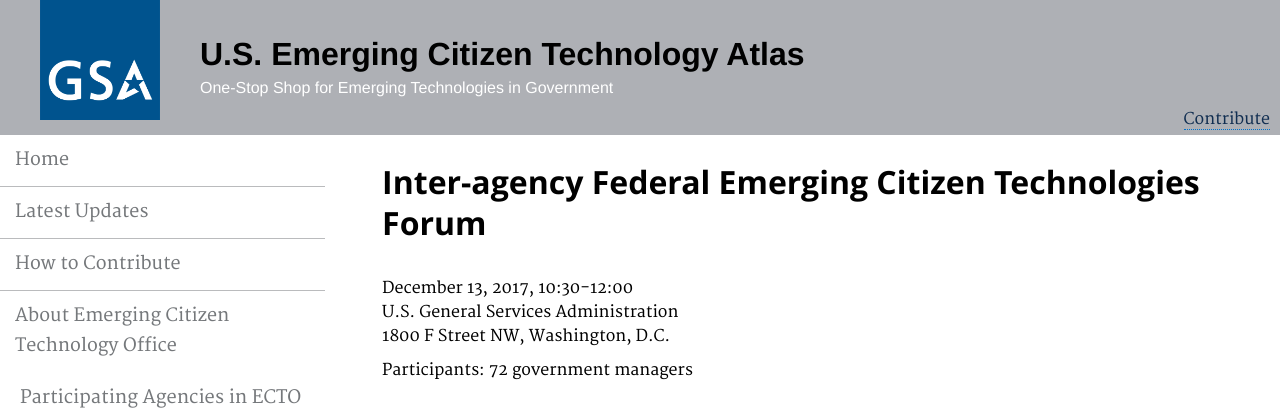
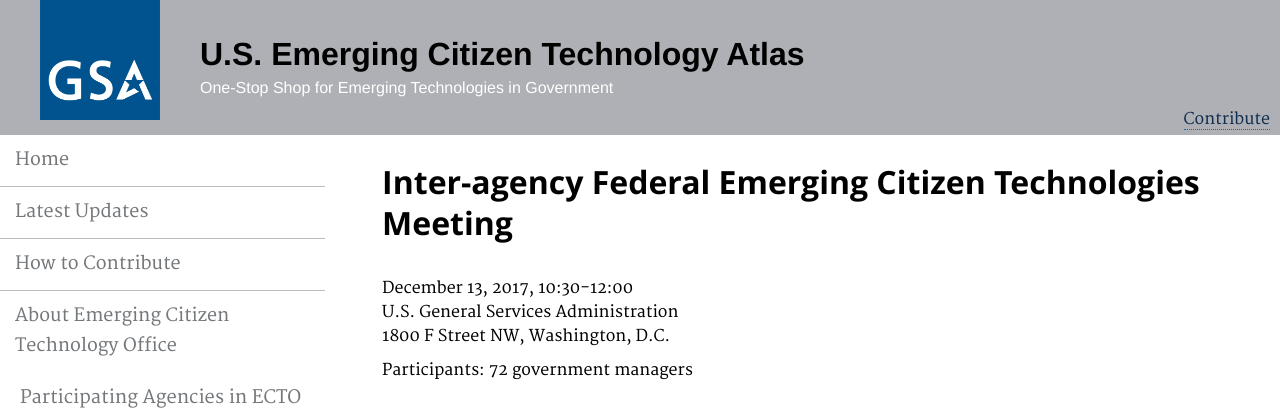
Before and after one commit to GSA/emerging-technology-atlas, a Jekyll site: the page built from pages/2017-12-Meeting.md, in a window 1280 px wide and 900 px high. Shown: the top 410 px of the window. Built offline with Jekyll 4.4.1, drawn with Linux system fonts in a browser that asks for light colours.

Commit message:
Update and rename 2017-12-Forum.md to 2017-12-Meeting.md

```diff
--- a/pages/2017-12-Forum.md
+++ b/pages/2017-12-Meeting.md
@@ -1,11 +1,11 @@
 ---
 layout: page
-title: "Emerging Technology Atlas | December 2017 Forum"
+title: "Emerging Technology Atlas | December 2017 Meeting"
 permalink: /2017-12-Forum/
 description: ""
 ---
 
-# Inter-agency Federal Emerging Citizen Technologies Forum
+# Inter-agency Federal Emerging Citizen Technologies Meeting
 December 13, 2017, 10:30-12:00 <br>
 U.S. General Services Administration <br>
 1800 F Street NW, Washington, D.C.
```
